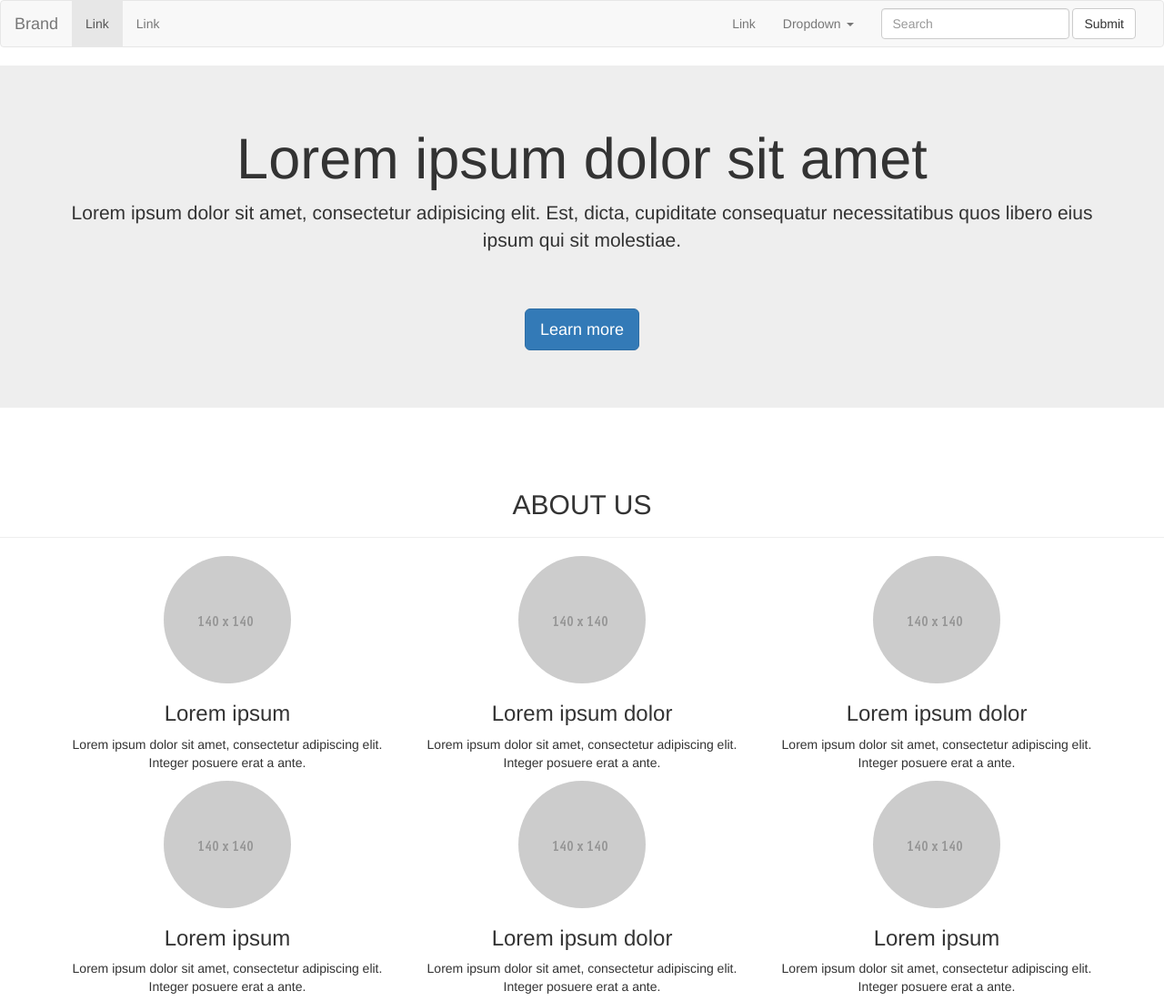
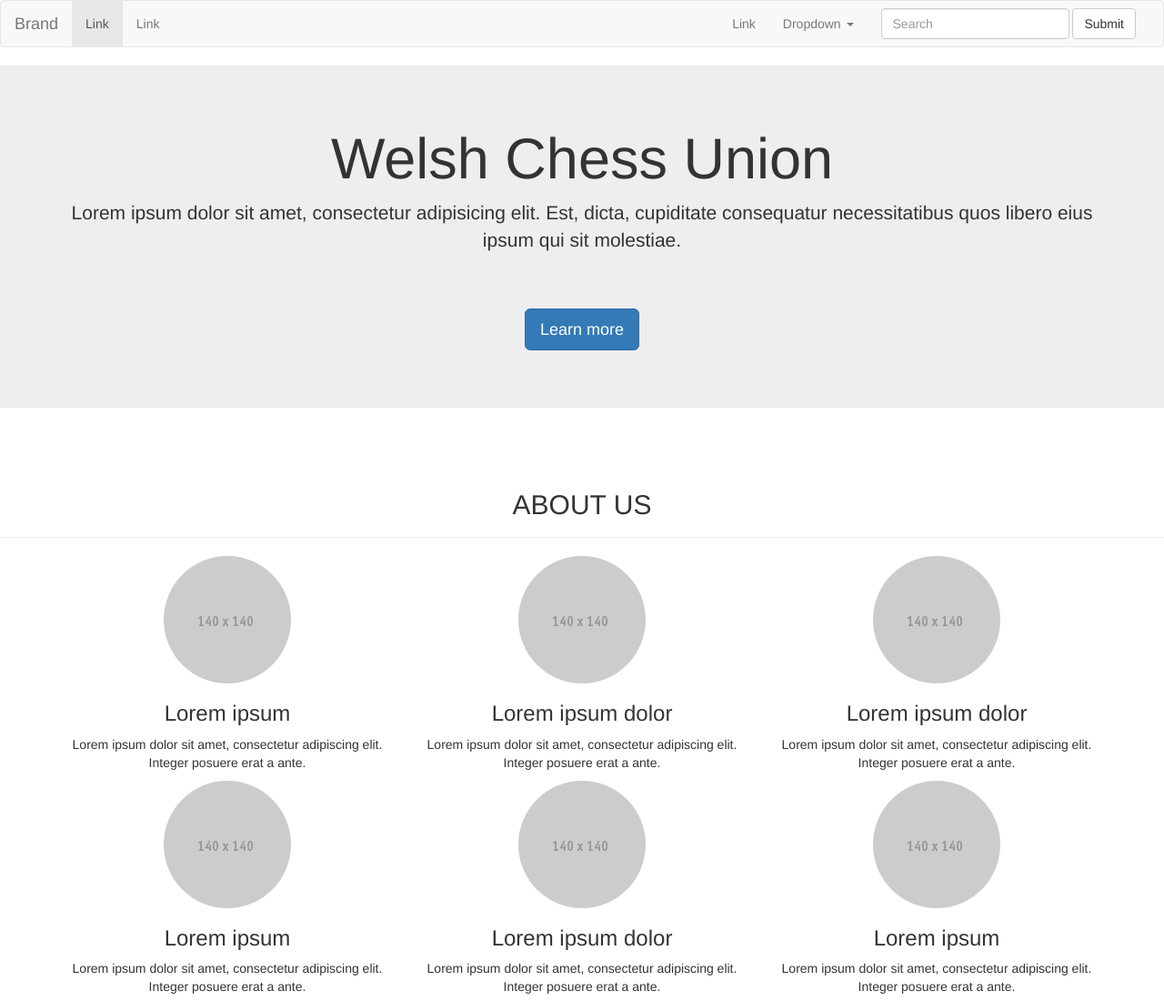
Before and after one commit to bensarakjones/Welsh-Chess-Union-Website, a plain HTML site: page index.html in a window 1280 px wide. Shown: the top 1100 px of the page at 91% size. Drawn offline with Linux system fonts and the light colour scheme.

Commit message:
Update index.html

```diff
--- a/index.html
+++ b/index.html
@@ -60,7 +60,7 @@
     <div class="container">
       <div class="row">
         <div class="col-xs-12">
-          <h1 class="text-center">Lorem ipsum dolor sit amet</h1>
+          <h1 class="text-center">Welsh Chess Union</h1>
           <p class="text-center">Lorem ipsum dolor sit amet, consectetur adipisicing elit. Est, dicta, cupiditate consequatur necessitatibus quos libero eius ipsum qui sit molestiae.</p>
           <p>&nbsp;</p>
           <p class="text-center"><a class="btn btn-primary btn-lg" href="#" role="button">Learn more</a> </p>
```
